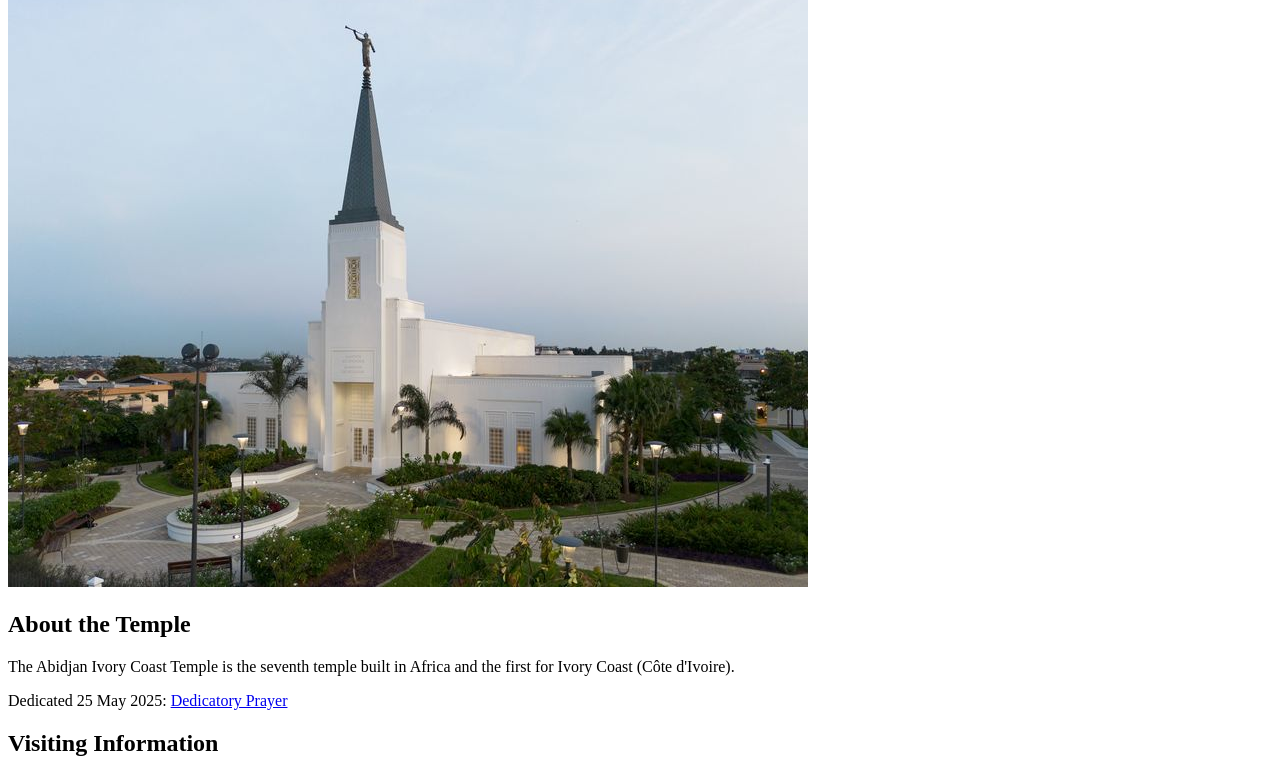
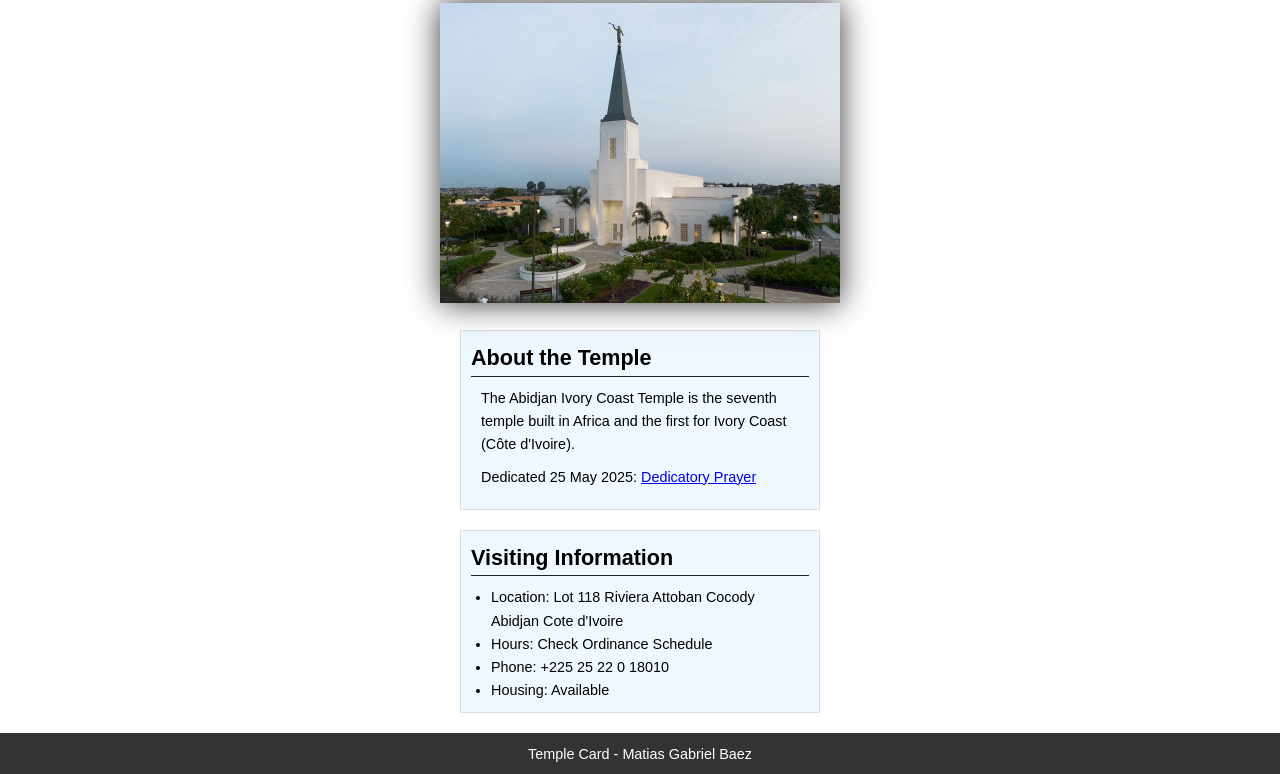
Before and after one commit to MatiasBaez96/wdd130, a plain HTML site: page week02/temple.html in a window 1280 px wide. Shown: the part 127-901 px from the top of the page. Drawn offline with Linux system fonts and the light colour scheme.

Commit message:
code along w2

```diff
--- a/styles/styles.css
+++ b/styles/styles.css
@@ -0,0 +1,55 @@
+body {
+    background-color: white;
+    /* font-size: 3rem; */
+}
+
+h1 {
+
+    color: white;
+    padding: 16px;
+    text-align: left;
+    /* font-size: 2em; */
+}
+
+/* no tengo div en los archivos qe uso*/
+div {
+    width: 400px;
+    margin: 10px;
+    border: 1px solid #000000;
+    padding: 15px;
+
+}
+
+nav {
+    background-color: darkblue;
+    padding: 10px;
+}
+
+nav a {
+    color: white;
+    display: block;
+    padding: 20px;
+}
+
+h1 {
+    color: darkblue;
+}
+
+img {
+    width: 150px;
+    height: auto;
+
+    border: 1px solid black;
+
+    /*between the image and the border. */
+    padding: 2px;
+
+    /* A box shadow around the image border with zero offset and depth of 30px in gray.*/
+    box-shadow: 0 0 30px gray;
+}
+
+p {
+    /* between the paragraph content and the border */
+    padding: 10px;
+    width: 500px;
+}
--- a/week02/styles/block-vs-inline.css
+++ b/week02/styles/block-vs-inline.css
@@ -3,9 +3,19 @@
     padding: 0;
 }
 
+img {
+    display: block;
+
+}
+
 body {
     font-size: 20px;
     margin: 1rem;
+}
+
+.icon {
+    width: 600px;
+    margin: 0 auto;
 }
 
 p,
--- /dev/null
+++ b/week02/styles/temple.css
@@ -0,0 +1,69 @@
+* {
+    margin: 0;
+    padding: 0;
+
+}
+
+body {
+    font-family: Arial, sans-serif;
+    line-height: 1.6;
+}
+
+header,
+footer {
+
+    background-color: #333;
+    color: #fff;
+    padding: 10px;
+    text-align: center;
+    font-size: 1.5rem;
+}
+
+div {
+    padding: 5px;
+    text-align: center;
+    background-color: grey;
+}
+
+/* esto centra toda la pagina */
+main {
+
+    width: 400px;
+    margin: 0 auto;
+}
+
+h1 {
+    margin: 10px;
+    text-align: center;
+}
+
+h2 {
+
+    border-bottom: 1px solid #222;
+}
+
+img {
+    width: 100%;
+    height: auto;
+    box-shadow: 0 0 30px #333;
+}
+
+ul {
+    margin: 10px 20px 0;
+}
+
+section {
+    margin: 20px;
+    border: 1px solid rgb(0 0 0 / 10%);
+    padding: 10px;
+    background-color: aliceblue;
+    font-size: .9rem;
+}
+
+section p {
+    margin: 10px;
+}
+
+footer {
+    font-size: .9rem;
+}
--- a/week02/temple.html
+++ b/week02/temple.html
@@ -5,24 +5,34 @@
     <meta charset="UTF-8">
     <meta name="viewport" content="width=device-width, initial-scale=1.0">
     <title>Temple Card - Abidjan Cote d'Ivoire</title>
+    <link rel="stylesheet" href="./styles/temple.css">
 </head>
 
 <body>
+
     <header>
         <p>Temples of the Church of Jesus Christ of Latter-day Saints</p>
     </header>
+
     <main>
         <h1>Abidjan Cote d'Ivoire</h1>
         <picture>
+
             <img src="images/abidjan-ivory-coast.jpeg" alt="Abidjan Cote d'Ivoire Temple">
+
         </picture>
         <section>
+
             <h2>About the Temple</h2>
-            <p>The Abidjan Ivory Coast Temple is the seventh temple built in Africa and the first for Ivory Coast (Côte
+            <p>The Abidjan Ivory Coast Temple is the seventh temple built in Africa and the
+                first
+                for Ivory Coast (Côte
                 d'Ivoire).</p>
             <p>Dedicated 25 May 2025: <a
-                    href="https://www.churchofjesuschrist.org/temples/dedicatory-prayer/abidjan-ivory-coast-temple/2025-05-25?lang=eng"
-                    target="_blank" rel="noopener noreferrer">Dedicatory Prayer</a></p>
+                  href="https://www.churchofjesuschrist.org/temples/dedicatory-prayer/abidjan-ivory-coast-temple/2025-05-25?lang=eng"
+                  target="_blank" rel="noopener noreferrer">Dedicatory Prayer</a></p>
+
+
         </section>
         <section>
             <h2>Visiting Information</h2>
@@ -35,7 +45,7 @@
         </section>
     </main>
     <footer>
-        <p>Temple Card - Your Name</p>
+        <p>Temple Card - Matias Gabriel Baez</p>
     </footer>
 </body>
 
```
Also changed, not shown: index.html (+6 -4 lines), week02/basic-layout.html (+4 -3 lines), week02/block-vs-inline.html (+17 -8 lines), week02/box-model-solution.html (+10 -3 lines), week02/box-model.html (+12 -4 lines), week02/styles/box-model.css (+20 -3 lines).
